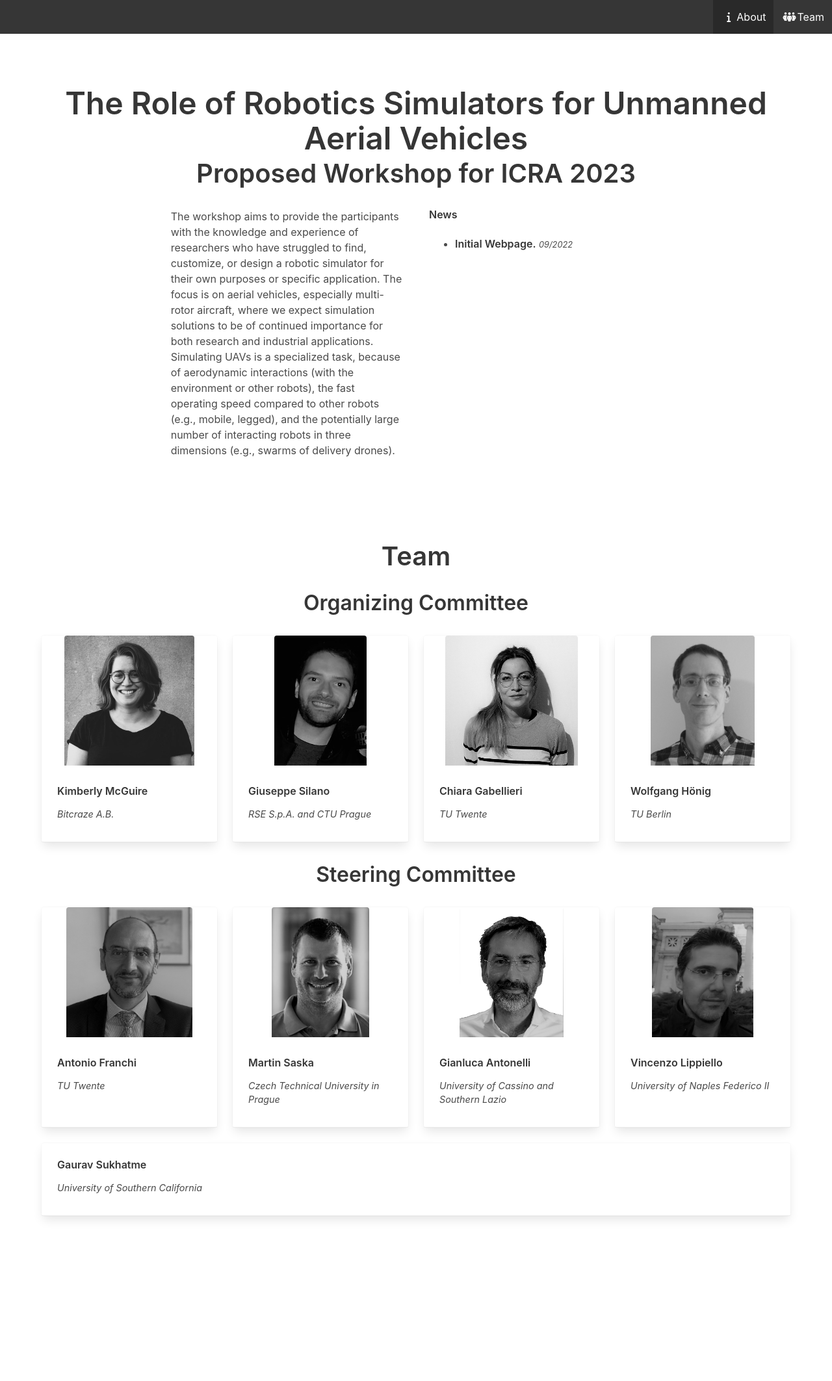
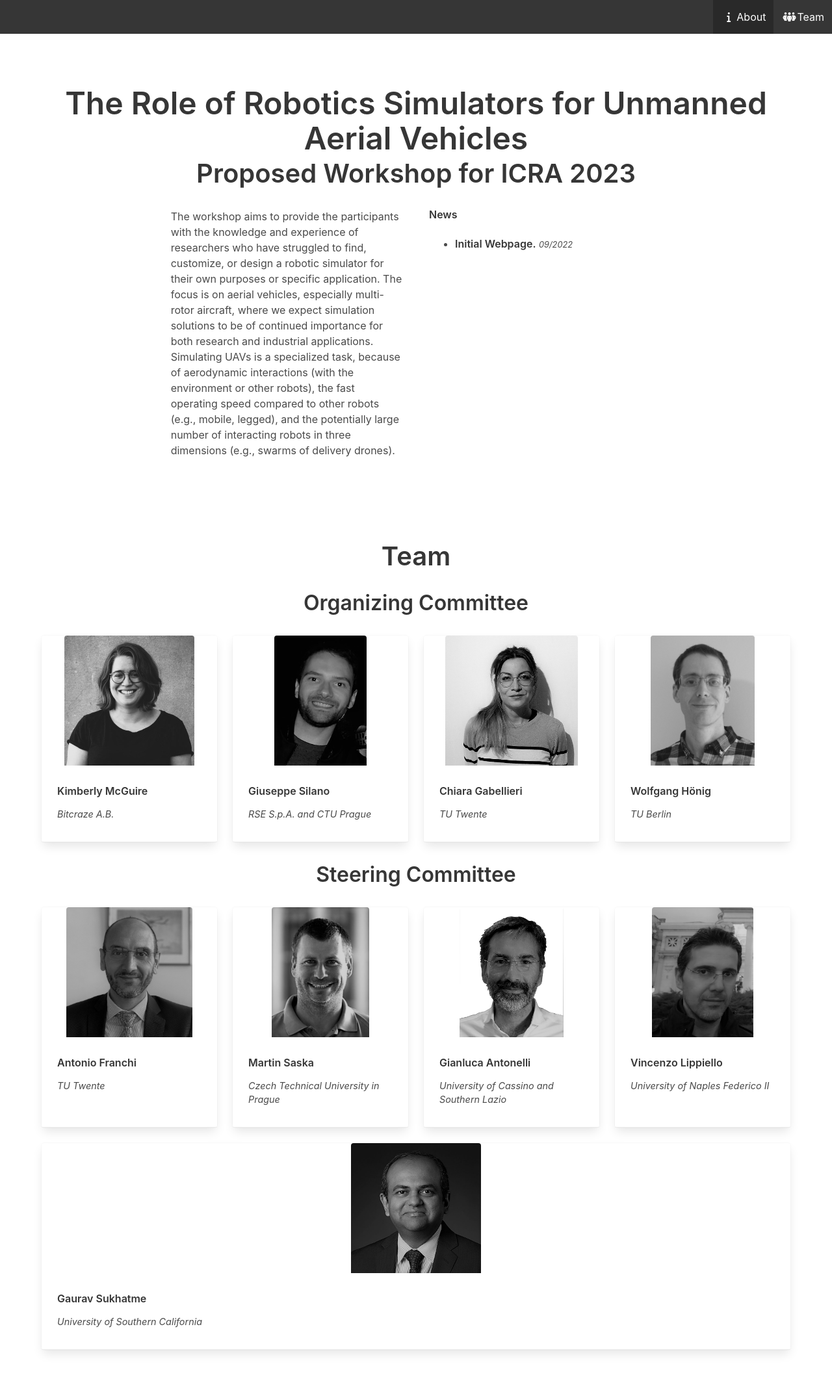
Before and after one commit to IMRCLab/workshop-uav-sims-icra2023, a Jekyll site: the page built from index.html, in a window 1280 px wide. Shown: the whole page at 65% size. Built offline with Jekyll 4.4.1, drawn with Linux system fonts in a browser that asks for light colours; before the commit the page ends 1919 px from its top, so only the background shows below that.

Commit message:
Add Gaurav Sukhatme's photo

```diff
--- a/_data/team.yml
+++ b/_data/team.yml
@@ -29,3 +29,4 @@ steering:
     image: LippielloBio_hrez.jpg
   - name: Gaurav Sukhatme
     affiliation: University of Southern California
+    image: gaurav_ sukhatme.jpg
```
Also changed, not shown: assets/img/gaurav_ sukhatme.jpg (added).
